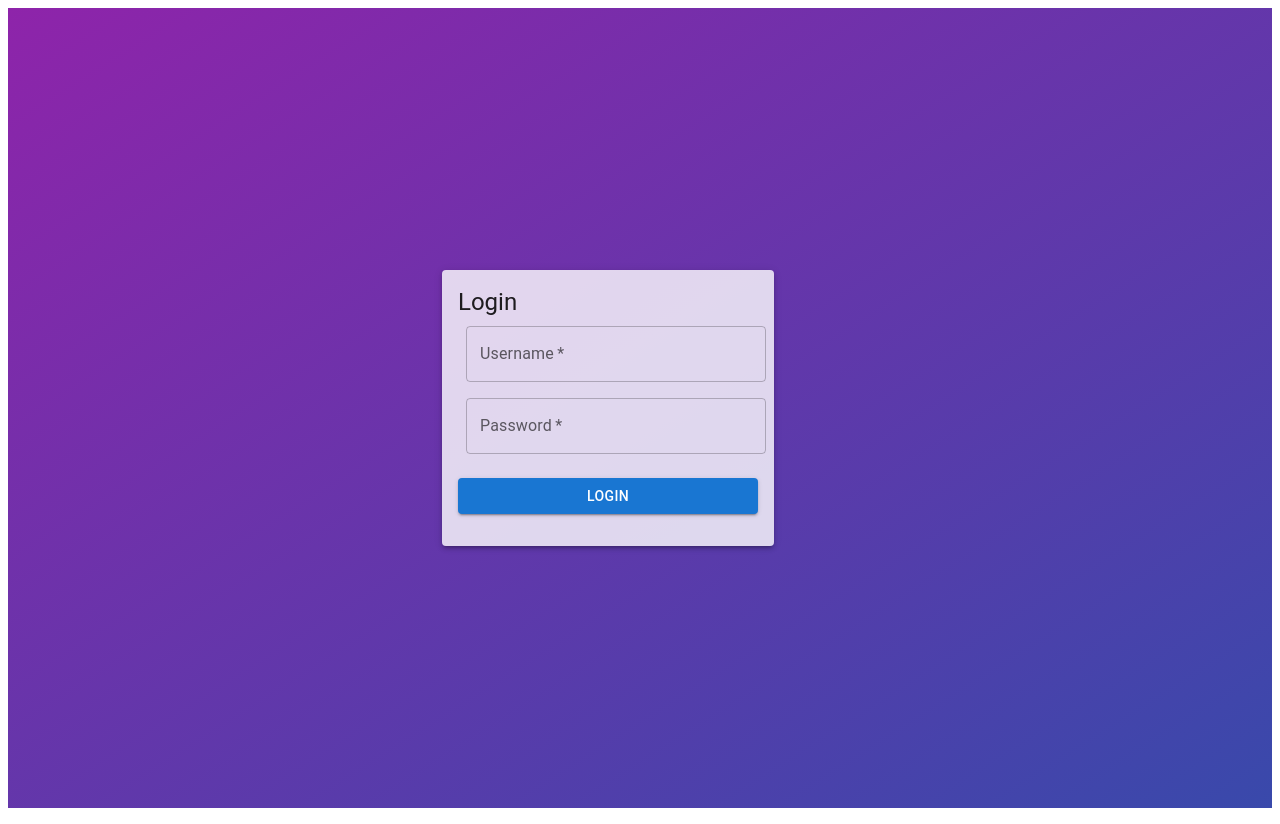
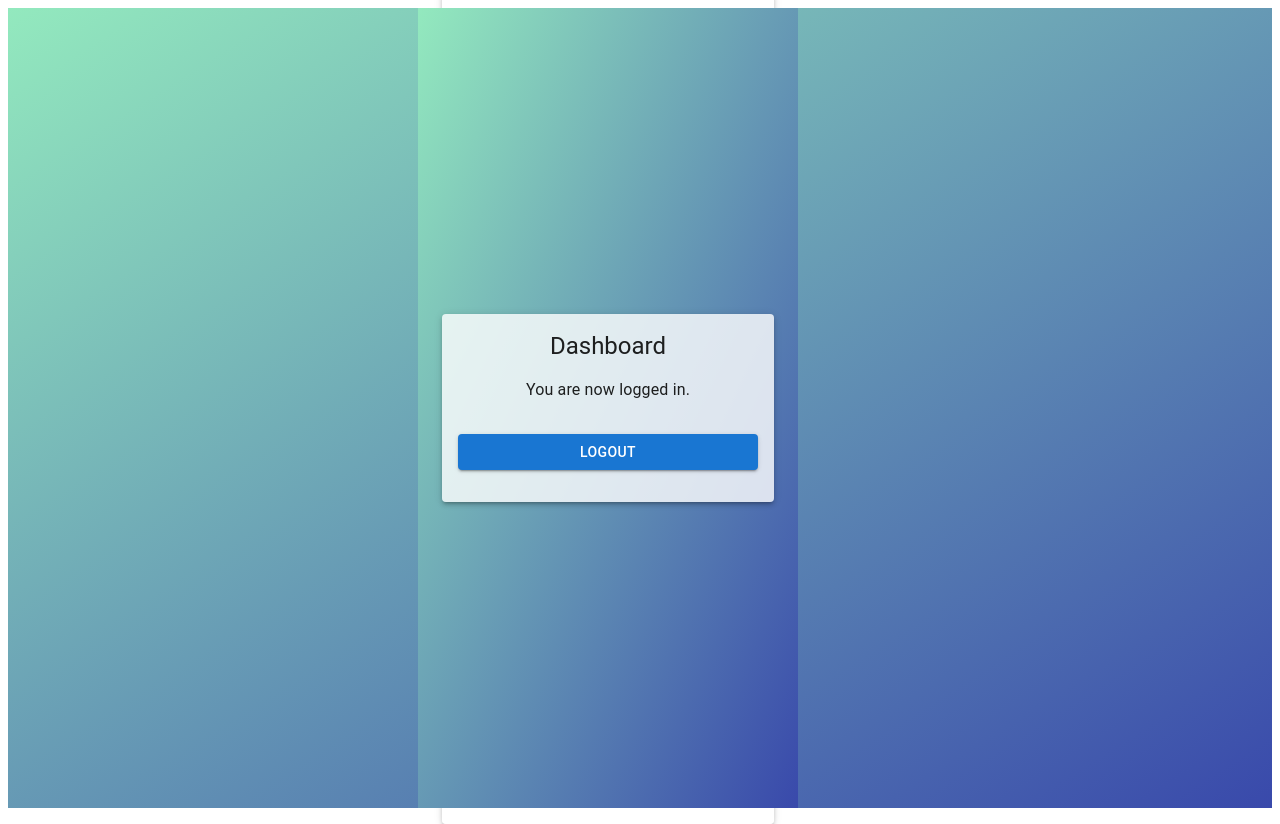
Before and after one commit to brady-bogda/spotify-lifetime-stats, a React (Create React App) app in the folder spot-stats/: page /dashboard in a window 1280 px wide. Before the commit this address led to /. Built offline with nearby package versions, Linux system fonts and the light colour scheme.

Commit message:
updated style

```diff
--- a/spot-stats/src/App.tsx
+++ b/spot-stats/src/App.tsx
@@ -10,7 +10,7 @@ const StyledContainer = styled('div')({
   justifyContent: 'center',
   alignItems: 'center',
   height: '100vh',
-  background: 'linear-gradient(to right bottom, #8e24aa, #3949ab)',
+  background: 'linear-gradient(to right bottom, #93E9BE, #3949ab)',
 });
 
 const StyledPaper = styled(Paper)({
@@ -47,7 +47,7 @@ export const App = () => {
       <Container component="main" maxWidth="xs">
         <StyledPaper elevation={3}>
           <Routes>
-              <Route path="/dashboard" element={isLoggedIn ? <Dashboard onLogout={handleLogout}/> : <Navigate to="/" />}/>
+              <Route path="/dashboard" element={true ? <Dashboard onLogout={handleLogout}/> : <Navigate to="/" />}/>
               <Route path="/" element={
                 <div>
                 <Typography variant="h5">Login</Typography>
--- a/spot-stats/src/Dashboard.style.tsx
+++ b/spot-stats/src/Dashboard.style.tsx
@@ -7,7 +7,7 @@ export const StyledContainer = styled('div')({
     justifyContent: 'center',
     alignItems: 'center',
     height: '100vh',
-    background: 'linear-gradient(to right bottom, #8e24aa, #3949ab)',
+    background: 'linear-gradient(to right bottom, #93E9BE, #3949ab)',
   });
 
 export const StyledPaper = styled(Paper)({
```
